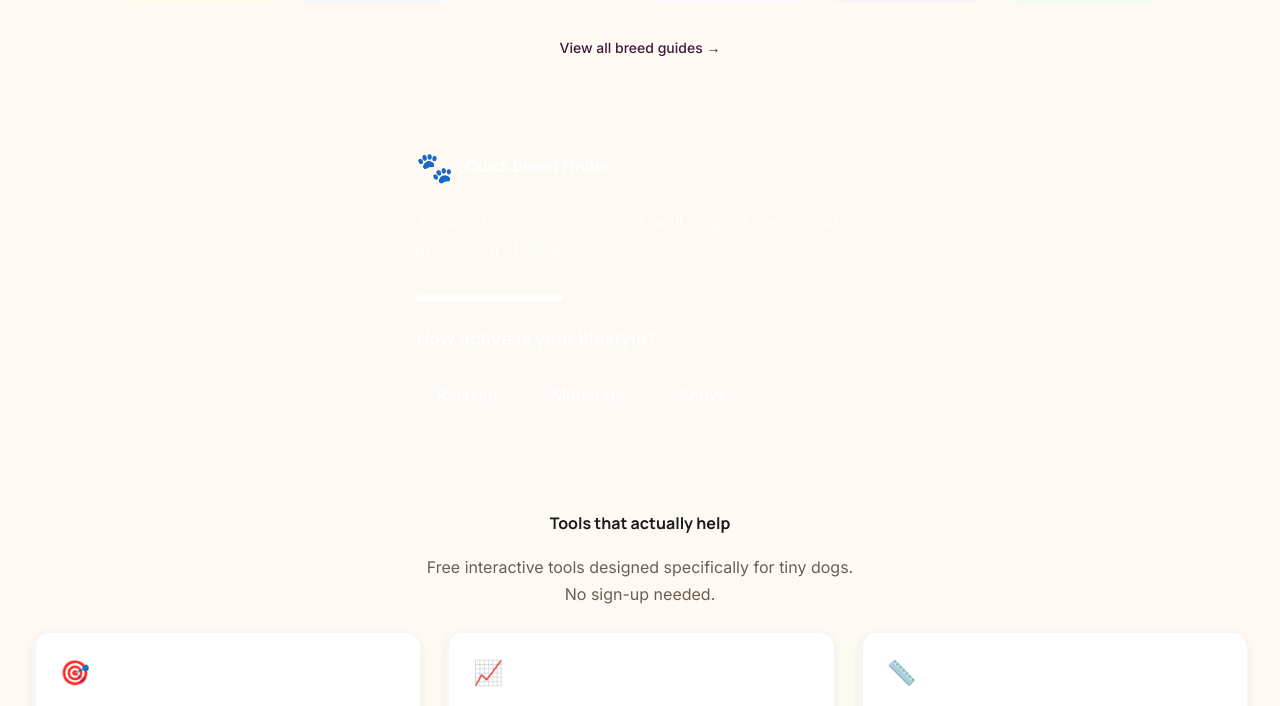
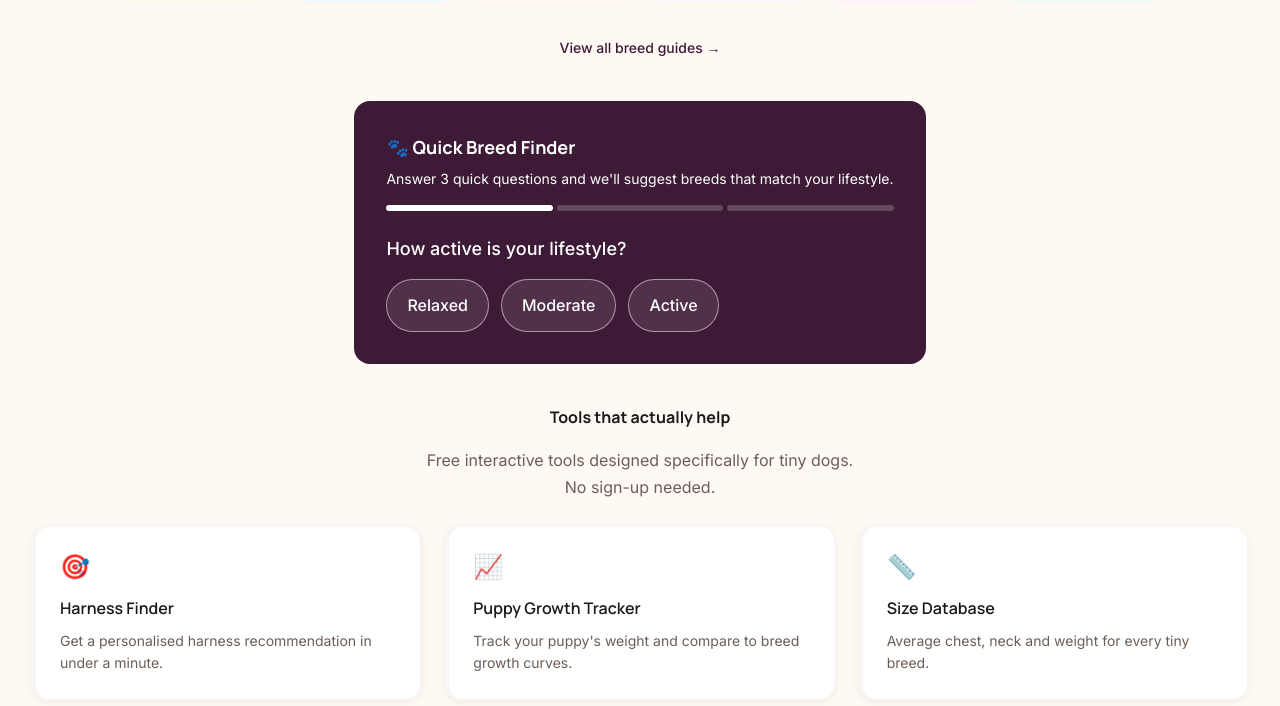
Before and after one commit to drewstersj-bit/tinydoghub, a Next.js app: page / in a window 1280 px wide. Shown: the part 937-1643 px from the top of the page. Built offline with nearby package versions, Linux system fonts and the light colour scheme.

Commit message:
Bigger logo in header (h-11), fix breed finder to use plum bg with readable white text, compact padding

```diff
--- a/src/app/page.tsx
+++ b/src/app/page.tsx
@@ -165,16 +165,13 @@ export default function HomePage() {
         </motion.div>
       </section>
 
-      {/* Quick Breed Finder — interactive mini-quiz */}
-      <section className="bg-gradient-to-br from-forest-green to-forest-green/90 dark:from-forest-green/80 dark:to-forest-green/60 rounded-3xl mx-4 lg:mx-auto lg:max-w-5xl overflow-hidden">
-        <div className="p-8 lg:p-12">
-          <div className="flex items-center gap-3 mb-6">
-            <span className="text-3xl" aria-hidden="true">🐾</span>
-            <h2 className="text-h3 font-heading font-bold text-white">
-              Quick Breed Finder
-            </h2>
-          </div>
-          <p className="text-white/70 mb-8 max-w-md">
+      {/* Quick Breed Finder — compact */}
+      <section className="bg-plum rounded-2xl mx-4 lg:mx-auto lg:max-w-4xl overflow-hidden">
+        <div className="p-6 lg:p-8">
+          <h2 className="font-heading font-bold text-lg text-white mb-2">
+            🐾 Quick Breed Finder
+          </h2>
+          <p className="text-white text-sm mb-4">
             Answer 3 quick questions and we&apos;ll suggest breeds that match your lifestyle.
           </p>
 
@@ -198,7 +195,7 @@ export default function HomePage() {
                   <button
                     key={option}
                     onClick={() => handleFinderAnswer(option)}
-                    className="px-5 py-3 rounded-full bg-white/10 border border-white/20 text-white font-medium hover:bg-white/20 hover:border-white/40 transition-all"
+                    className="px-5 py-3 rounded-full bg-white/10 border border-white/50 text-white font-medium hover:bg-white/20 hover:border-white/50 transition-all"
                   >
                     {option}
                   </button>
@@ -224,7 +221,7 @@ export default function HomePage() {
                 </Link>
                 <button
                   onClick={resetFinder}
-                  className="px-5 py-2.5 rounded-full border border-white/30 text-white font-medium text-sm hover:bg-white/10 transition-colors"
+                  className="px-5 py-2.5 rounded-full border border-white/50 text-white font-medium text-sm hover:bg-white/10 transition-colors"
                 >
                   Start again
                 </button>
--- a/src/components/layout/Header.tsx
+++ b/src/components/layout/Header.tsx
@@ -23,7 +23,7 @@ export function Header() {
       <div className="container-wide flex items-center justify-between h-16">
         {/* Logo */}
         <Link href="/" className="flex items-center gap-2">
-          <Image src="/icons/tiny-dog-hub-logo.png" alt="Tiny Dog Hub" width={200} height={44} priority className="h-9 w-auto" />
+          <Image src="/icons/tiny-dog-hub-logo.png" alt="Tiny Dog Hub" width={240} height={52} priority className="h-11 w-auto" />
         </Link>
 
         {/* Desktop nav */}
```
